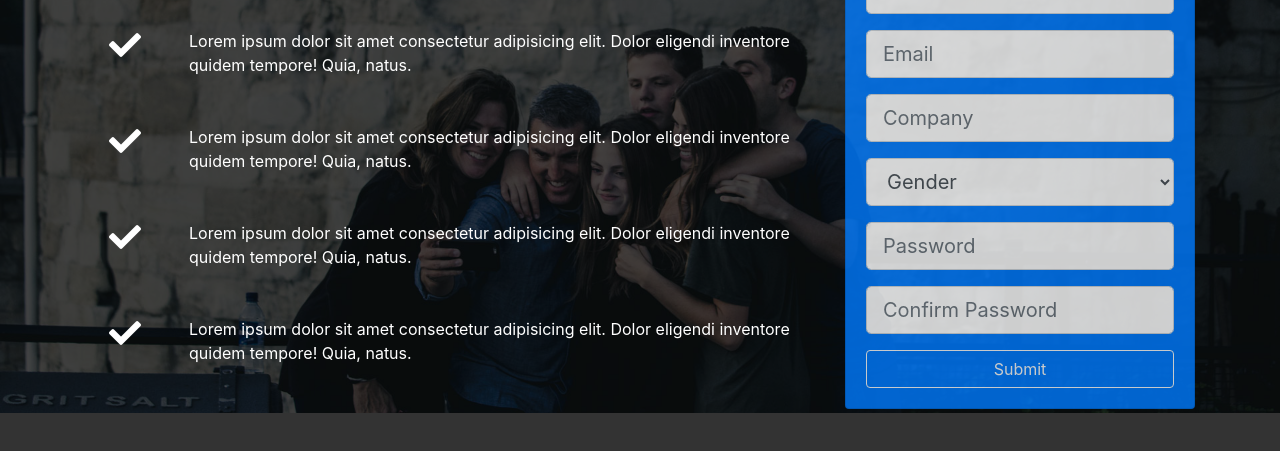
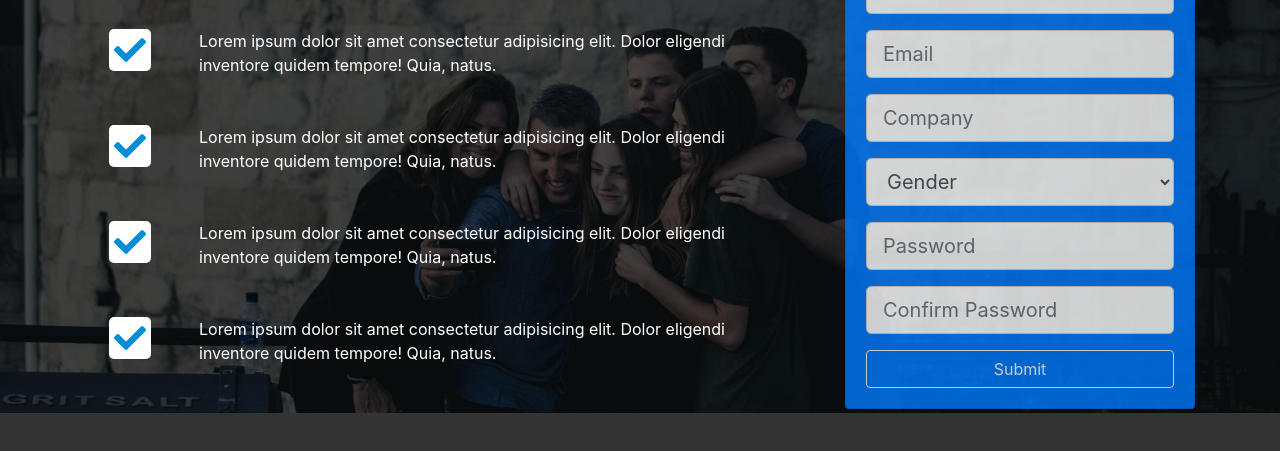
Before and after one commit to ashenmalaka/LoopLab_Social_Theme_Project, a plain HTML site: page index.html in a window 1280 px wide. Shown: the part 287-738 px from the top of the page. Drawn offline with nearby package versions, Linux system fonts and the light colour scheme.

Commit message:
Changed icon appearance

```diff
--- a/css/style.css
+++ b/css/style.css
@@ -32,3 +32,10 @@ body {
 #home-section .card-form {
     opacity: 0.8;
 }
+
+#home-section .fas {
+    color: #008ed6;
+    background: #fff;
+    padding: 5px;
+    border-radius: 5px;
+}
```
